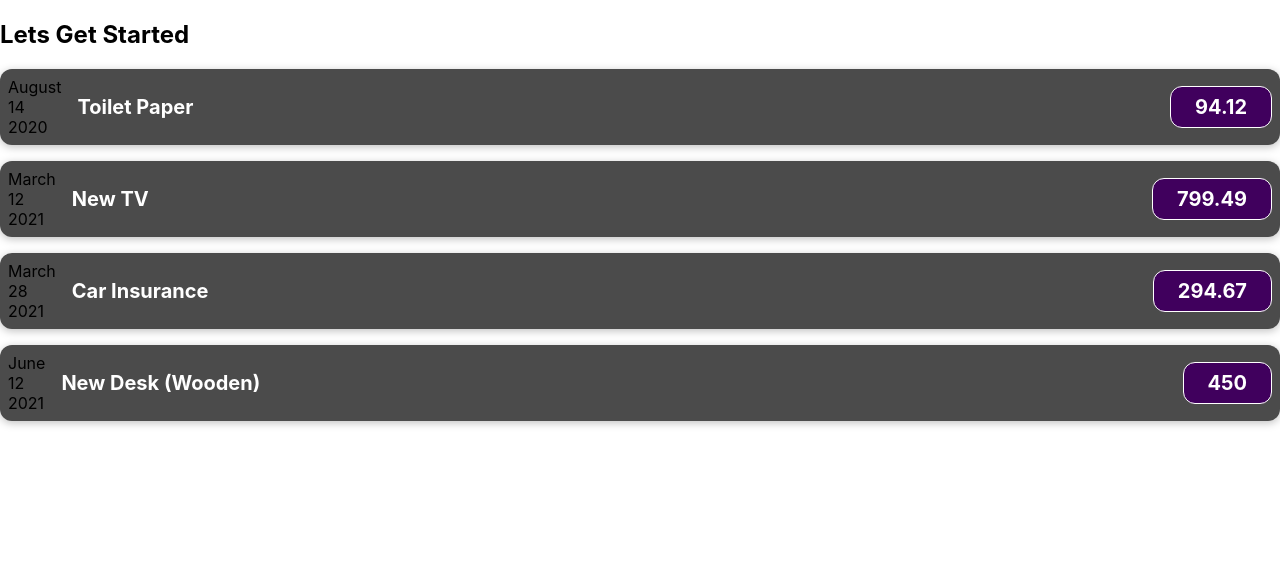
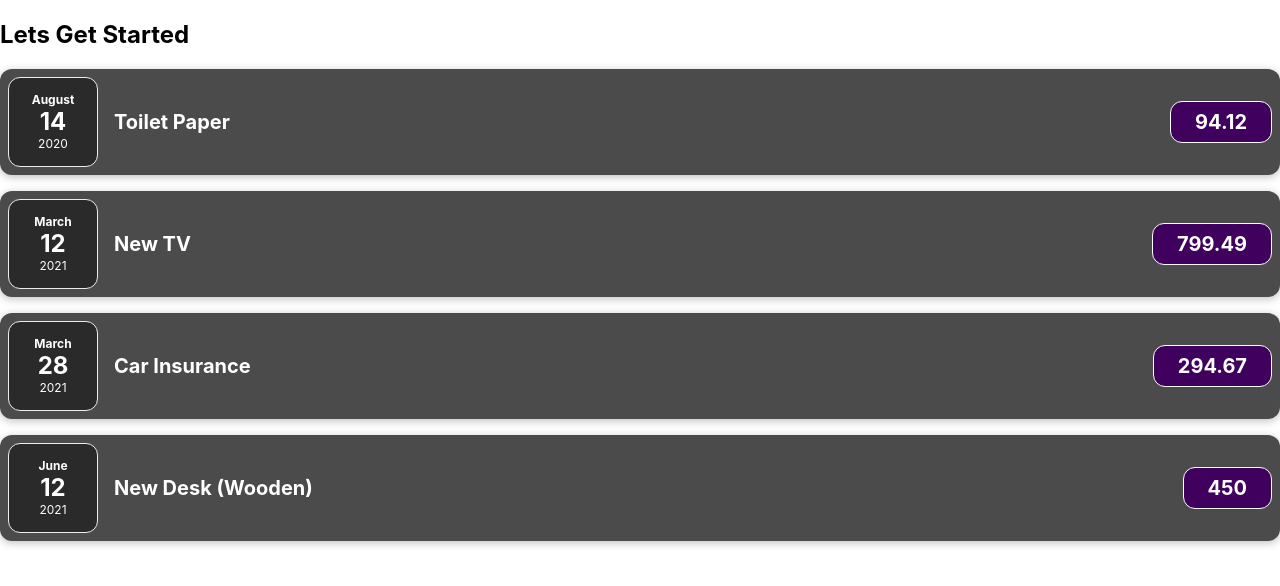
Before and after one commit to psadalja/expense-tracker, a React (Create React App) app: page / in a window 1280 px wide. Shown: the top 586 px of the page. Built offline with nearby package versions, Linux system fonts and the light colour scheme.

Commit message:
split date component

```diff
--- a/src/App.js
+++ b/src/App.js
@@ -30,22 +30,22 @@
         title={expenses[0].title}
         amount={expenses[0].amount}
         date={expenses[0].date}
-      ></ExpenseItem>
+      />
       <ExpenseItem
         title={expenses[1].title}
         amount={expenses[1].amount}
         date={expenses[1].date}
-      ></ExpenseItem>
+      />
       <ExpenseItem
         title={expenses[2].title}
         amount={expenses[2].amount}
         date={expenses[2].date}
-      ></ExpenseItem>
+      />
       <ExpenseItem
         title={expenses[3].title}
         amount={expenses[3].amount}
         date={expenses[3].date}
-      ></ExpenseItem>
+      />
     </div>
   );
 };
--- /dev/null
+++ b/src/components/ExpenseDate.css
@@ -0,0 +1,26 @@
+.expense-date {
+  display: flex;
+  flex-direction: column;
+  width: 5.5rem;
+  height: 5.5rem;
+  border: 1px solid #ececec;
+  background-color: #2a2a2a;
+  color: white;
+  border-radius: 12px;
+  align-items: center;
+  justify-content: center;
+}
+
+.expense-date__month {
+  font-size: 0.75rem;
+  font-weight: bold;
+}
+
+.expense-date__year {
+  font-size: 0.75rem;
+}
+
+.expense-date__day {
+  font-size: 1.5rem;
+  font-weight: bold;
+}
--- /dev/null
+++ b/src/components/ExpenseDate.jsx
@@ -0,0 +1,17 @@
+import "./ExpenseDate.css";
+
+const ExpenseDate = (props) => {
+  const month = props.date.toLocaleString("en-US", { month: "long" });
+  const day = props.date.toLocaleString("en-US", { day: "2-digit" });
+  const year = props.date.getFullYear();
+
+  return (
+    <div className="expense-date">
+      <div className="expense-date__month">{month}</div>
+      <div className="expense-date__day">{day}</div>
+      <div className="expense-date__year">{year}</div>
+    </div>
+  );
+};
+
+export default ExpenseDate;
--- a/src/components/ExpenseItem.jsx
+++ b/src/components/ExpenseItem.jsx
@@ -1,18 +1,12 @@
 import React from "react";
+// import "./ExpenseDate";
+import ExpenseDate from "./ExpenseDate";
 import "./ExpenseItem.css";
 
 const ExpenseItem = (props) => {
-  const month = props.date.toLocaleString("en-US", { month: "long" });
-  const day = props.date.toLocaleString("en-US", { day: "2-digit" });
-  const year = props.date.getFullYear();
-
   return (
     <div className="expense-item">
-      <div>
-        <div>{month}</div>
-        <div>{day}</div>
-        <div>{year}</div>
-      </div>
+      <ExpenseDate date={props.date} />
       <div className="expense-item__description">
         <h2>{props.title}</h2>
       </div>
```
